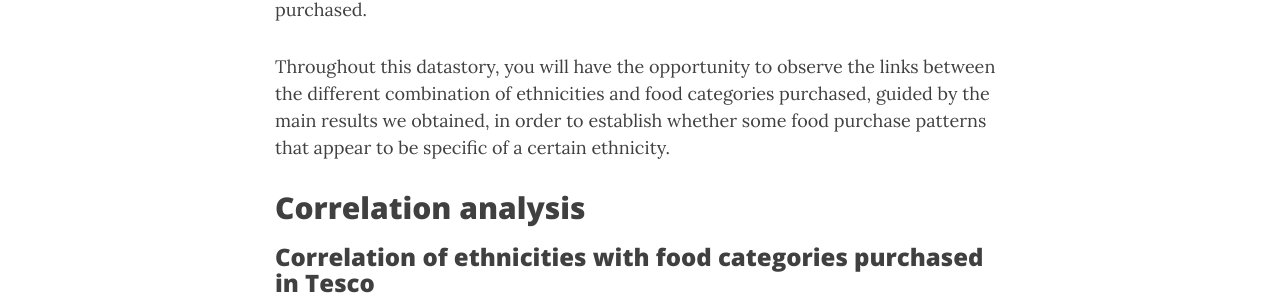
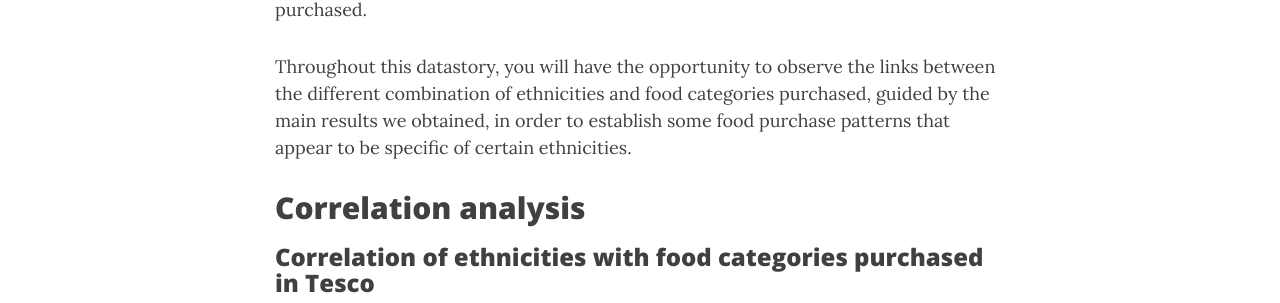
Before and after one commit to EvanBeal/EnchilADAs, a Jekyll site: the page built from index.md, in a window 1280 px wide and 900 px high, scrolled down 1919 px. Shown: the part 205-508 px from the top of the window. Built offline with Jekyll 4.4.1, drawn with Linux system fonts in a browser that asks for light colours; nearby versions of some CDN libraries.

Commit message:
Update index.md

```diff
--- a/index.md
+++ b/index.md
@@ -20,7 +20,7 @@ This dataset has been proven to be ecologically valid by comparing the food purc
 ## How can we determine the effect of ethnicity on food purchase?
 Our main question of interest being to find out whether our roots influenced our way of shopping in Tesco stores, two main analyses have to be performed in order to identify potential **correlation** and **causality** between the ethnicity and the food items purchased.
 
-Throughout this datastory, you will have the opportunity to observe the links between the different combination of ethnicities and food categories purchased, guided by the main results we obtained, in order to establish whether some food purchase patterns that appear to be specific of a certain ethnicity.
+Throughout this datastory, you will have the opportunity to observe the links between the different combination of ethnicities and food categories purchased, guided by the main results we obtained, in order to establish some food purchase patterns that appear to be specific of certain ethnicities.
 
 ## Correlation analysis
 ### Correlation of ethnicities with food categories purchased in Tesco
```
